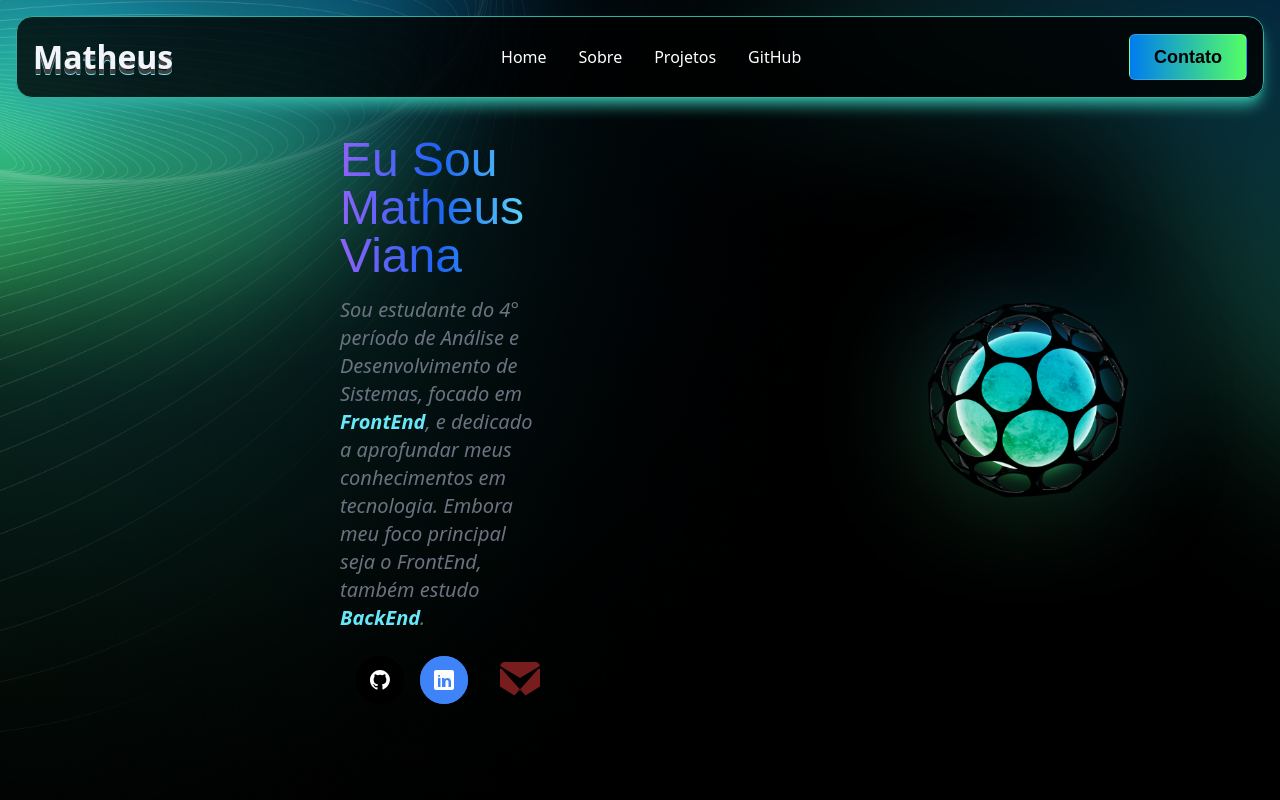
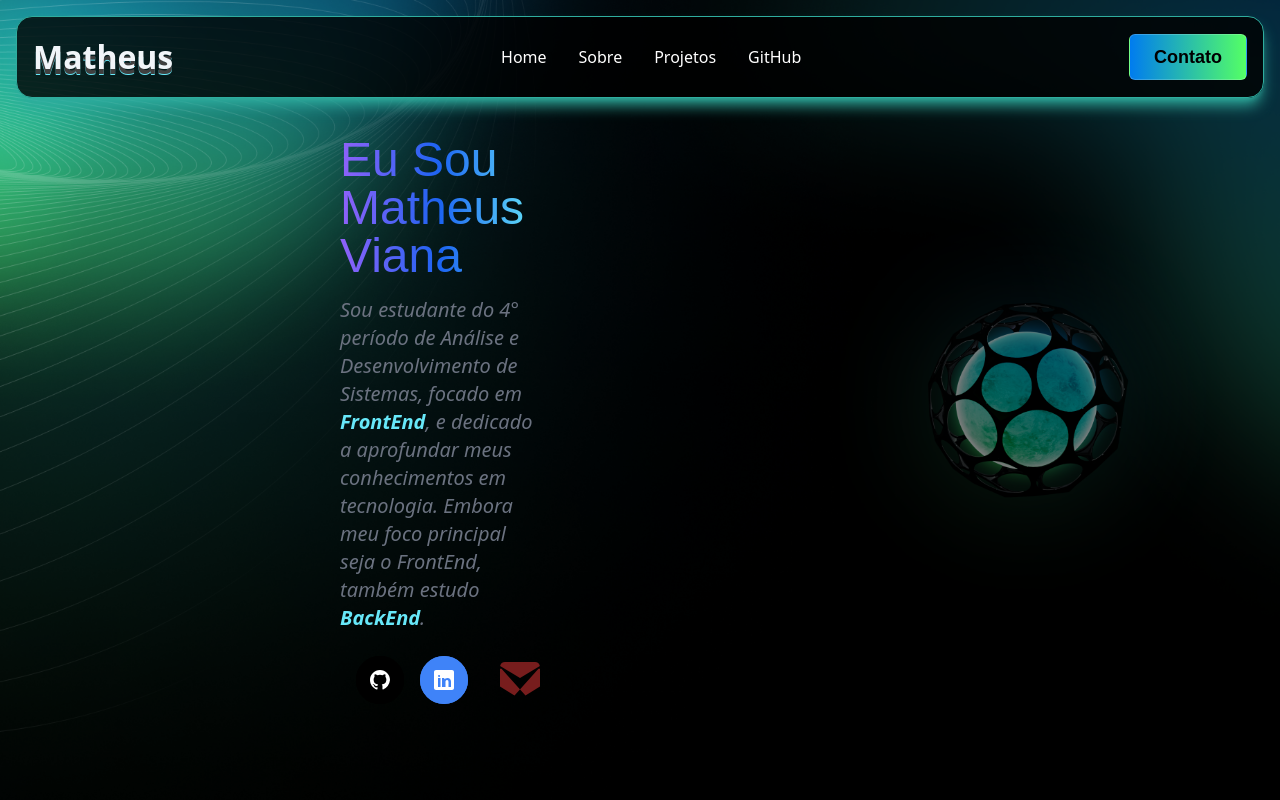
Before and after one commit to mathrocks19/PortfolioMatheusV-, an Angular app: page / in a window 1280 px wide. Shown: the top 800 px of the page. Built offline with nearby package versions, Linux system fonts and the light colour scheme.

Commit message:
AdicionandoCursorEEfeitoMoon

```diff
--- a/src/app/components/hero/hero.component.html
+++ b/src/app/components/hero/hero.component.html
@@ -85,8 +85,8 @@
     <!-- Imagem -->
     <div class="lg:max-w-full lg:w-full md:w-1/2 w-full flex lg:flex-row lg:mt-30 lg:ml-40 order-1">
       <img
-        class="object-cover object-center max-w-full sm:h-auto md:h-auto lg:h-auto rounded z-10 transition-transform duration-500 ease-in-out transform hover:scale-125   "
-        alt="hero" src="assets/img/moon.png">
+  class="object-cover object-center max-w-full sm:h-auto md:h-auto lg:h-auto rounded z-10 transition-transform duration-500 ease-in-out transform hover:scale-125 animate-pulse hover:grayscale"
+  alt="hero" src="assets/img/moon.png">
     </div>
   </div>
 </section>
--- a/src/styles.css
+++ b/src/styles.css
@@ -1,3 +1,9 @@
 @tailwind base;
 @tailwind components;
 @tailwind utilities;
+
+
+/* Usar um cursor personalizado */
+body{
+  cursor: url('assets/cursor/cursorMoon.cur'), auto;
+}
```
Also changed, not shown: 2 other files (tests, documents, lock files or other folders).
